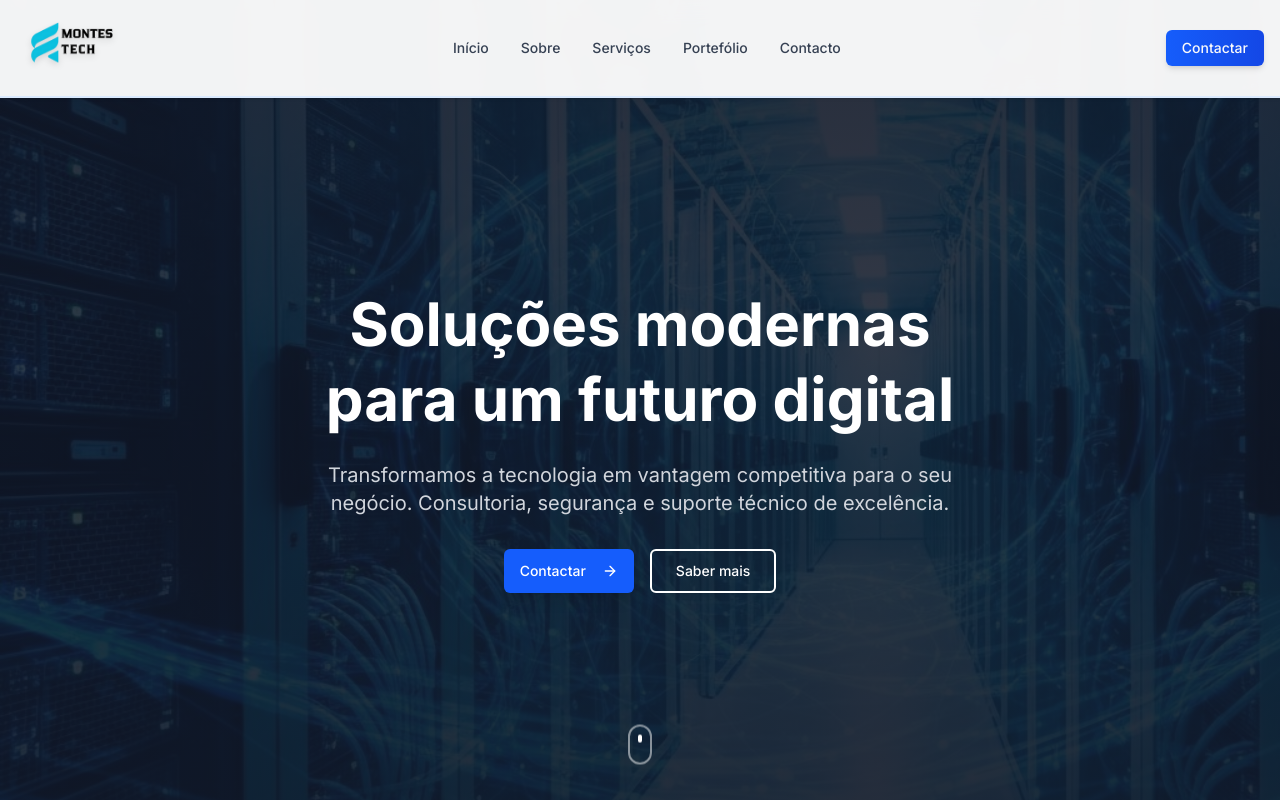
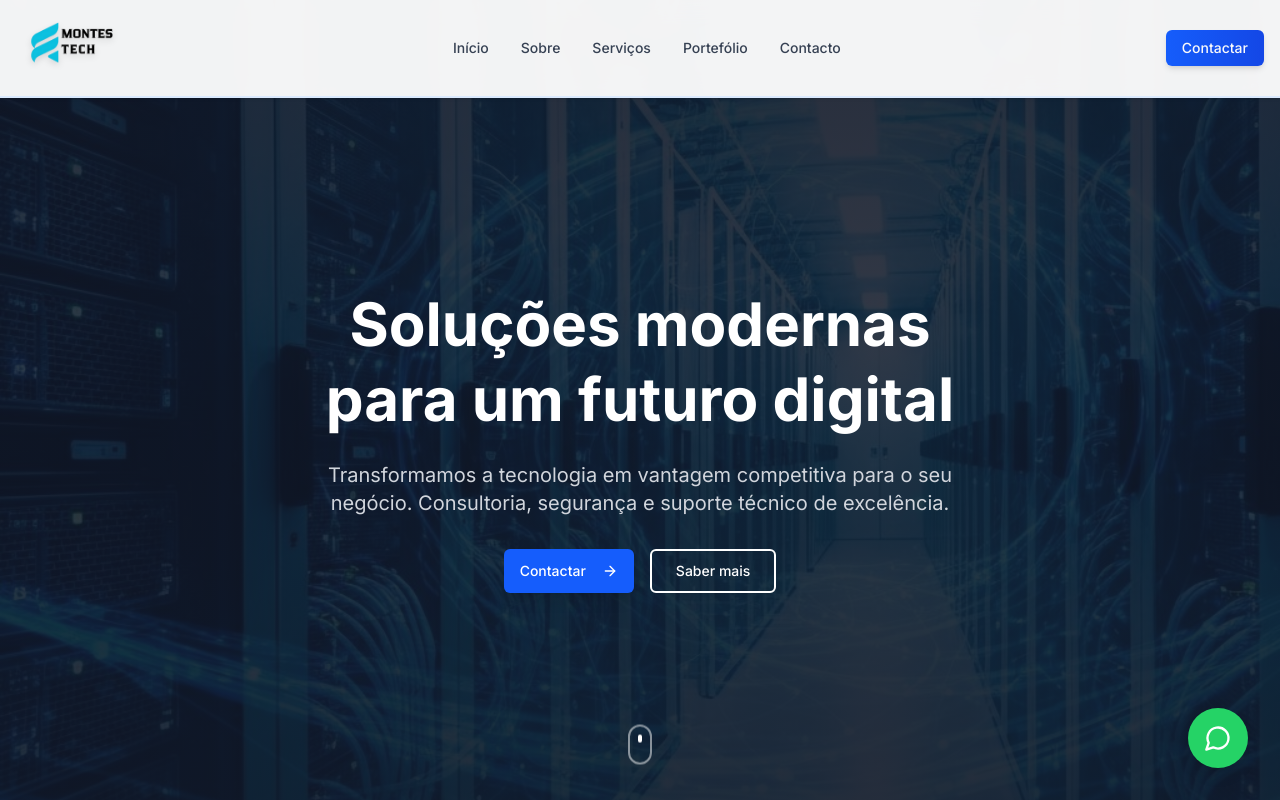
Before and after one commit to sheltonmontes/Meu-site-Amador, a Next.js app: page / in a window 1280 px wide. Shown: the top 800 px of the page. Built offline with nearby package versions, Linux system fonts and the light colour scheme.

Commit message:
feat: add WhatsApp floating button
Add green WhatsApp button with message icon and tooltip, opens WhatsApp on click.

Co-authored-by: Shelton Montes Mauricio Montinho <185483776+sheltonmontes@users.noreply.github.com>

```diff
--- a/app/page.tsx
+++ b/app/page.tsx
@@ -5,10 +5,12 @@ import { ServicesSection } from "@/components/services-section"
 import { PortfolioSection } from "@/components/portfolio-section"
 import { ContactSection } from "@/components/contact-section"
 import { Footer } from "@/components/footer"
+import { WhatsAppButton } from "@/components/whatsapp-button"
 
 export default function Home() {
   return (
     <main className="min-h-screen">
+      <WhatsAppButton />
       <Header />
       <HeroSection />
       <AboutSection />
--- /dev/null
+++ b/components/whatsapp-button.tsx
@@ -0,0 +1,23 @@
+"use client"
+
+import { MessageCircle } from "lucide-react"
+
+export function WhatsAppButton() {
+  const phoneNumber = "258840537659"
+  const whatsappUrl = `https://wa.me/${phoneNumber}?text=Olá%20Montes%20Tech%2C%20gostaria%20de%20saber%20mais%20sobre%20os%20vossos%20serviços.`
+
+  return (
+    <a
+      href={whatsappUrl}
+      target="_blank"
+      rel="noopener noreferrer"
+      className="fixed bottom-8 right-8 z-50 bg-[#25D366] hover:bg-[#20BA5C] text-white p-4 rounded-full shadow-lg transition-all duration-300 transform hover:scale-110 flex items-center justify-center group"
+      aria-label="Contacte-nos pelo WhatsApp"
+    >
+      <MessageCircle size={28} />
+      <span className="absolute right-16 bg-[#25D366] text-white px-4 py-2 rounded-lg text-sm opacity-0 group-hover:opacity-100 transition-opacity duration-300 whitespace-nowrap">
+        Mensagem WhatsApp
+      </span>
+    </a>
+  )
+}
```
